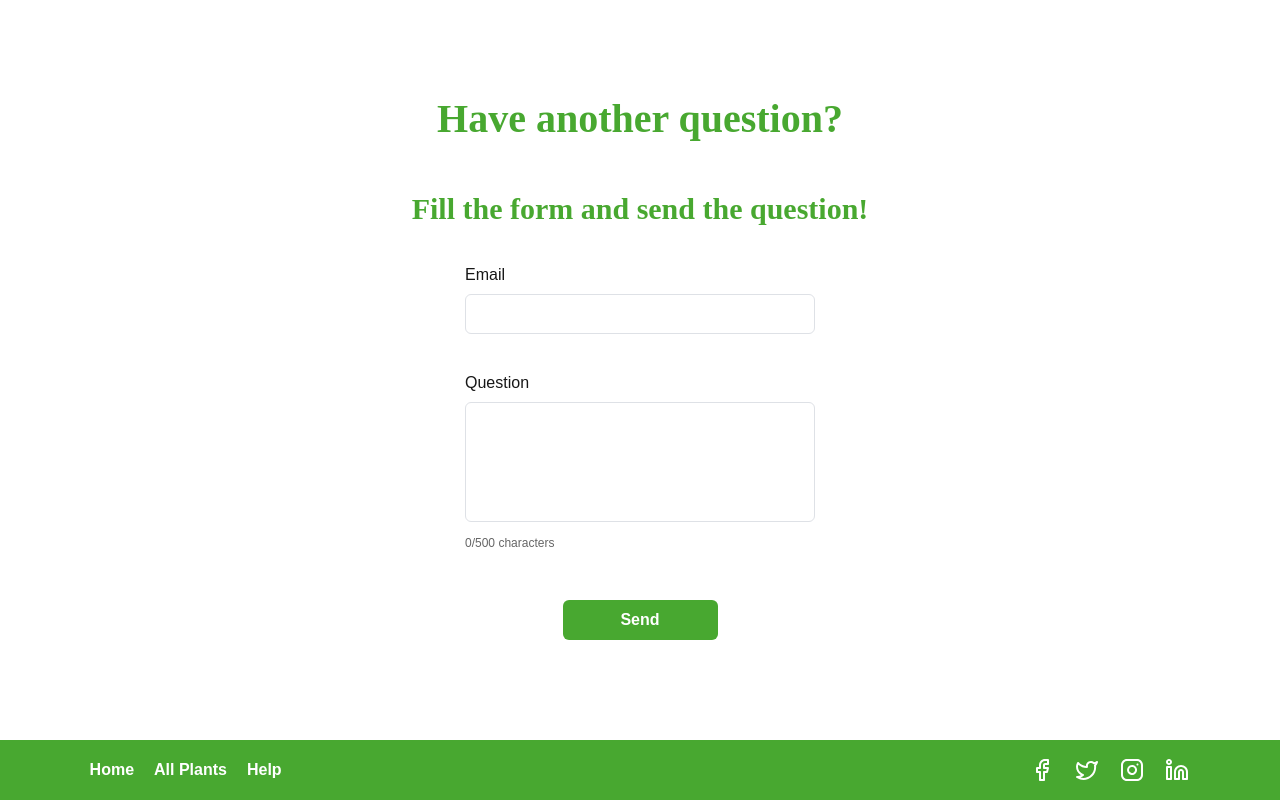
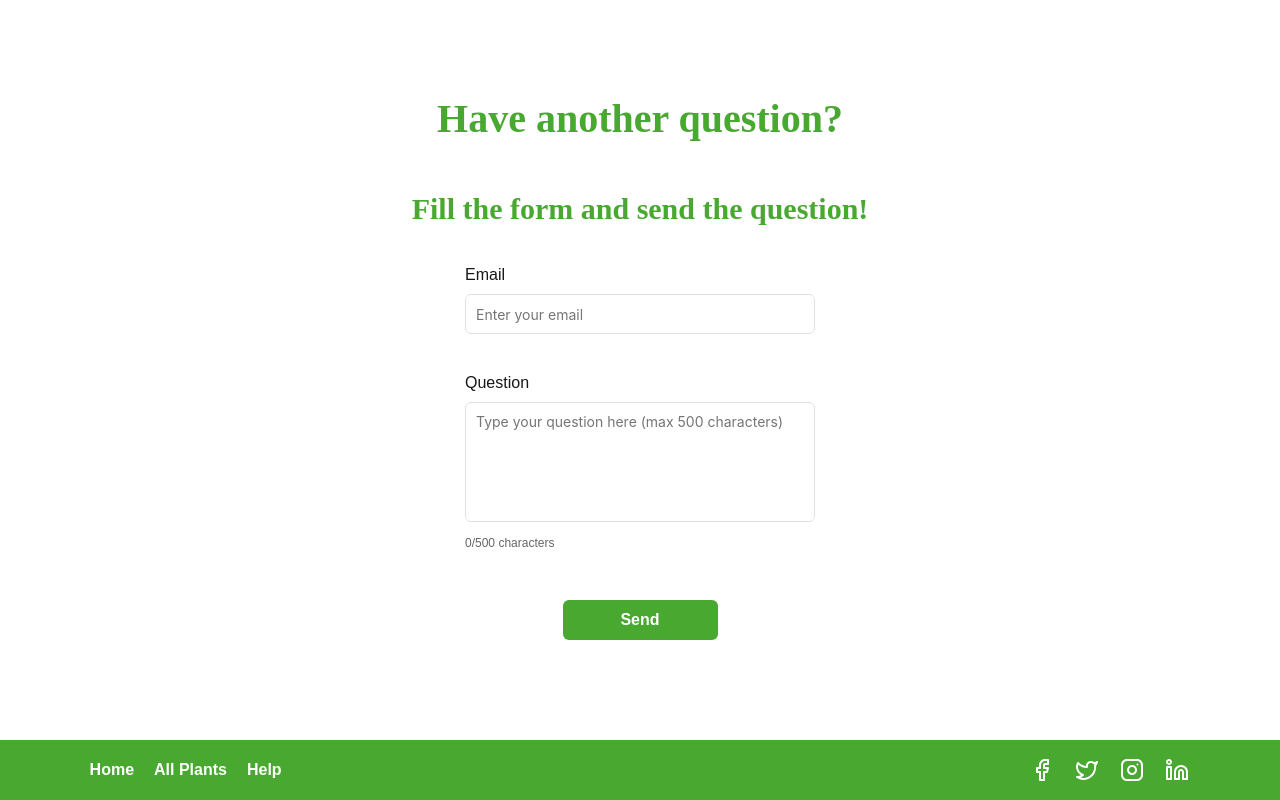
Before and after one commit to Elnaz-Talebi/final-project, a Next.js app in the folder web/: page /help in a window 1280 px wide. Shown: the part 1344-2144 px from the top of the page. Built offline with nearby package versions, Linux system fonts and the light colour scheme; no server answers.

Commit message:
Changed input field refresh and put place holders

```diff
--- a/web/src/components/QA/QA.jsx
+++ b/web/src/components/QA/QA.jsx
@@ -13,7 +13,6 @@ export default function QA() {
   const [activeIndex, setActiveIndex] = useState(null);
   const [faqs, setFaqs] = useState([]);
 
-  // Load user info
   useEffect(() => {
     async function fetchUser() {
       try {
@@ -22,14 +21,13 @@ export default function QA() {
         });
         if (!res.ok) return;
         const data = await res.json();
-        setQuestionInfo((prev) => ({ ...prev, email: data.email || "" }));
+        setQuestionInfo({ email: data.email || "", question: "" });
         setIsLoggedIn(true);
       } catch {}
     }
     fetchUser();
   }, []);
 
-  // Load FAQs from public folder
   useEffect(() => {
     async function fetchFaqs() {
       try {
@@ -82,7 +80,7 @@ export default function QA() {
         return;
       }
       showPopup("Your question has been sent!", true);
-      setQuestionInfo((prev) => ({ ...prev, question: "" }));
+      setQuestionInfo({ email: "", question: "" }); // clear both fields
     } catch {
       showPopup("Failed to send question. Try again.", false);
     }
@@ -131,7 +129,7 @@ export default function QA() {
             value={questionInfo.email}
             onChange={handleChange}
             className={styles.input_bar}
-            disabled={isLoggedIn}
+            placeholder="Enter your email"
           />
         </div>
         <div className={styles.input_section}>
@@ -141,9 +139,9 @@ export default function QA() {
             name="question"
             value={questionInfo.question}
             onChange={handleChange}
-            className={styles.input_bar}
+            className={styles.textarea_bar}
+            placeholder="Type your question here (max 500 characters)"
             maxLength={500}
-            style={{ width: "100%", height: "120px", resize: "none" }}
           />
           <p style={{ fontSize: "12px", color: "#666", marginTop: "4px" }}>
             {questionInfo.question.length}/500 characters
@@ -153,6 +151,7 @@ export default function QA() {
           Send
         </button>
       </form>
+
       {popup.visible && (
         <div className={styles.modalOverlay}>
           <div
```
